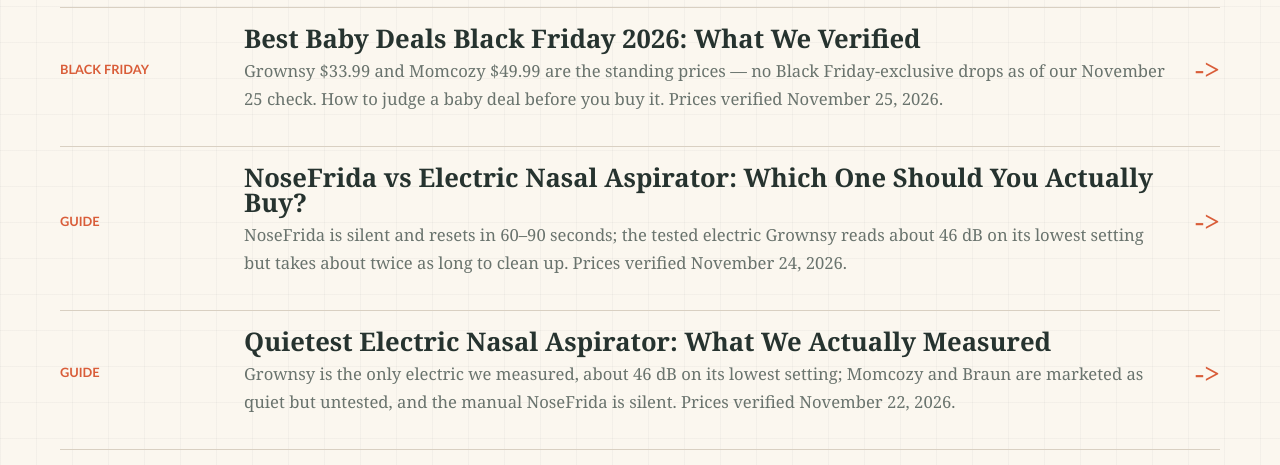
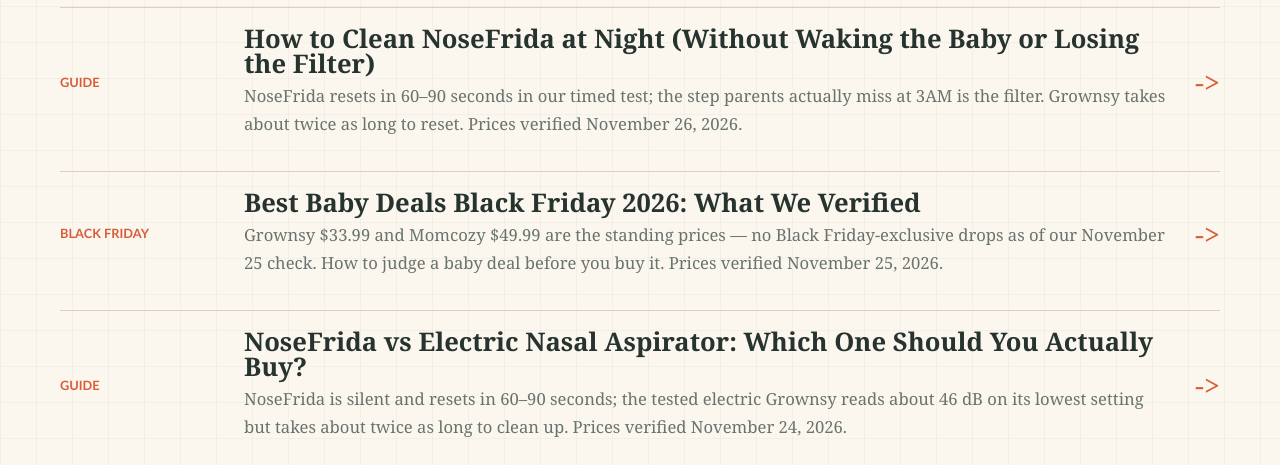
Before and after one commit to tj2002-tech/quietbabygear, an Astro site in the folder site/: page /articles in a window 1280 px wide. Shown: the part 282-747 px from the top of the page. Built offline with nearby package versions, Linux system fonts and the light colour scheme; Astro itself is replaced by a stand-in of ours.

Commit message:
Publish article: How to Clean NoseFrida at Night (prices verified Nov 26, 2026)

```diff
--- a/site/src/pages/articles/index.astro
+++ b/site/src/pages/articles/index.astro
@@ -16,6 +16,14 @@ const description = "QuietBabyGear buying guides and explainers built on first-p
         <p>Buying guides and explainers that start from what we measured — not from a spec sheet.</p>
       </div>
       <div class="article-list">
+        <a class="article-row" href="/articles/how-to-clean-nosefrida-at-night/">
+          <span class="tag">Guide</span>
+          <div>
+            <h3>How to Clean NoseFrida at Night (Without Waking the Baby or Losing the Filter)</h3>
+            <p>NoseFrida resets in 60–90 seconds in our timed test; the step parents actually miss at 3AM is the filter. Grownsy takes about twice as long to reset. Prices verified November 26, 2026.</p>
+          </div>
+          <span class="arrow" aria-hidden="true">-></span>
+        </a>
         <a class="article-row" href="/articles/best-baby-deals-black-friday-2026/">
           <span class="tag">Black Friday</span>
           <div>
```
